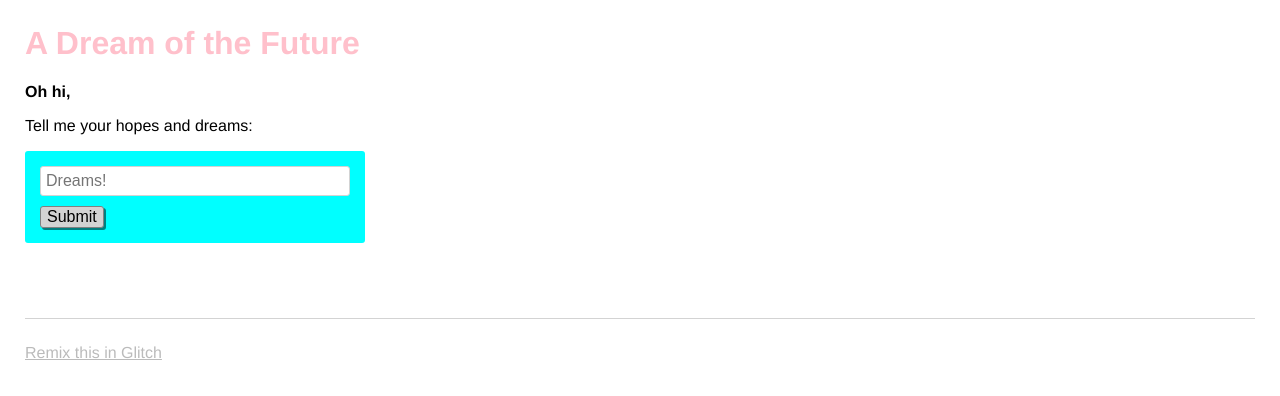
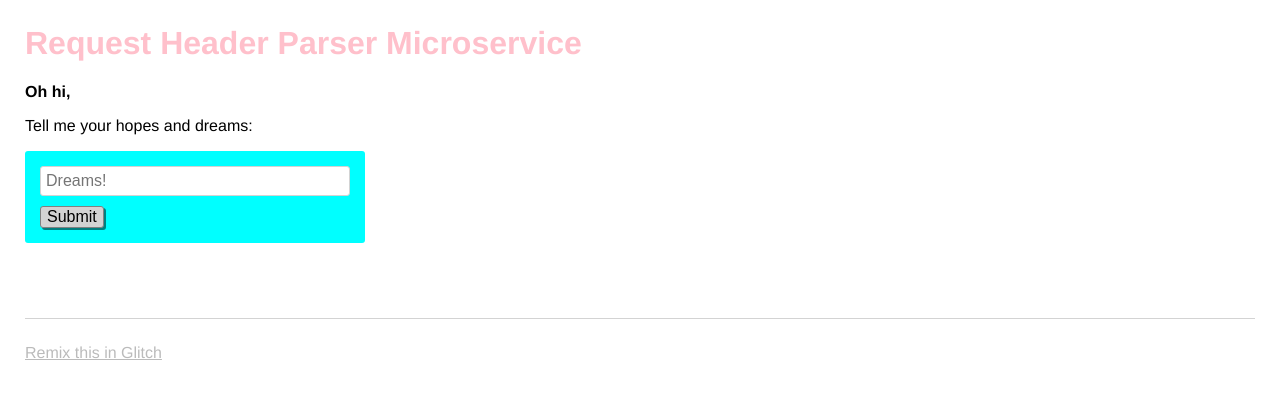
Before and after one commit to roromusic/Request-Header-Parser-API, a website: page views/index.html in a window 1280 px wide. Drawn offline with nearby package versions, Linux system fonts and the light colour scheme.

Commit message:
Checkpoint

```diff
--- a/views/index.html
+++ b/views/index.html
@@ -21,7 +21,7 @@
   <body>
     <header>
       <h1>
-        A Dream of the Future
+        Request Header Parser Microservice
       </h1>
     </header>
 
```
